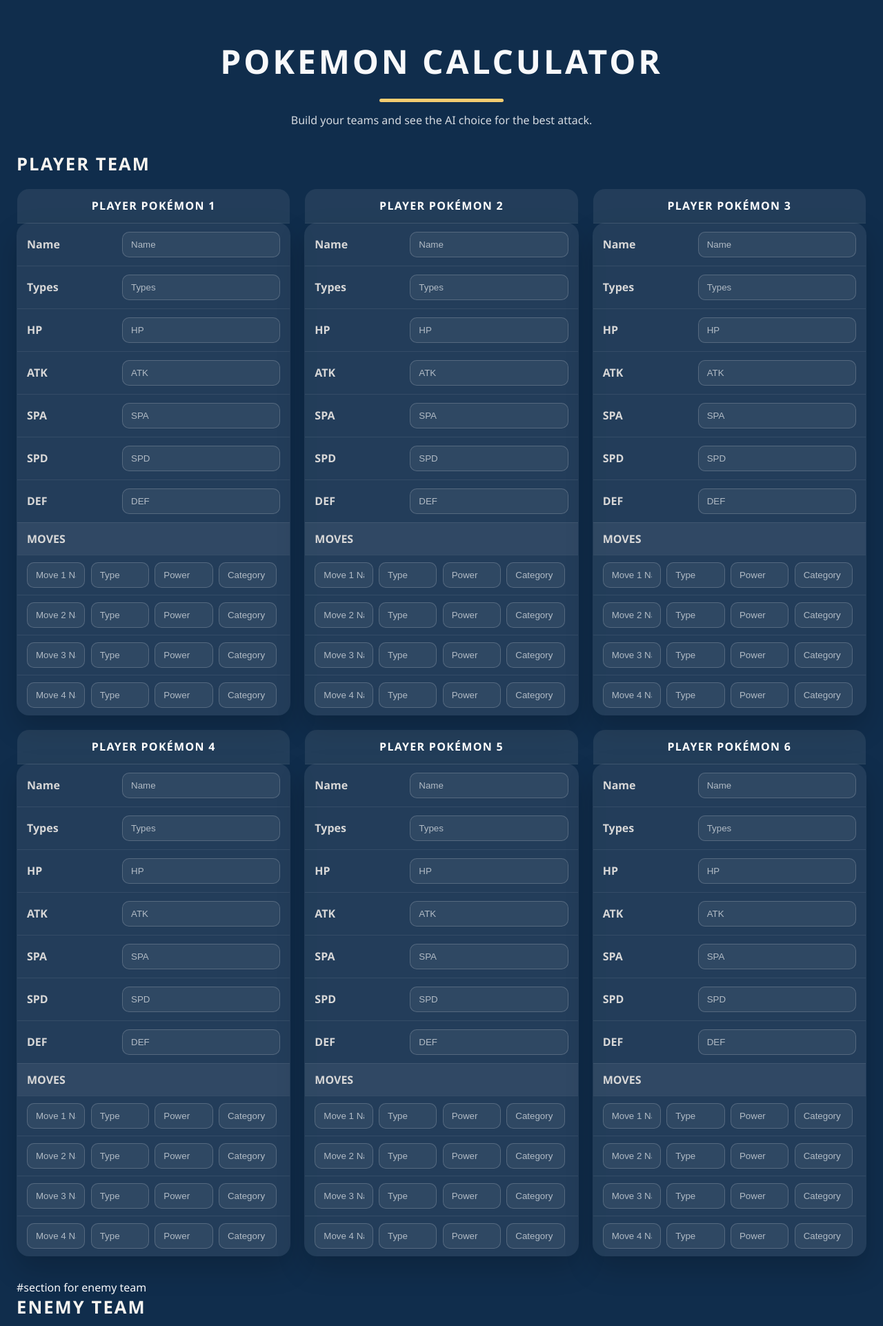
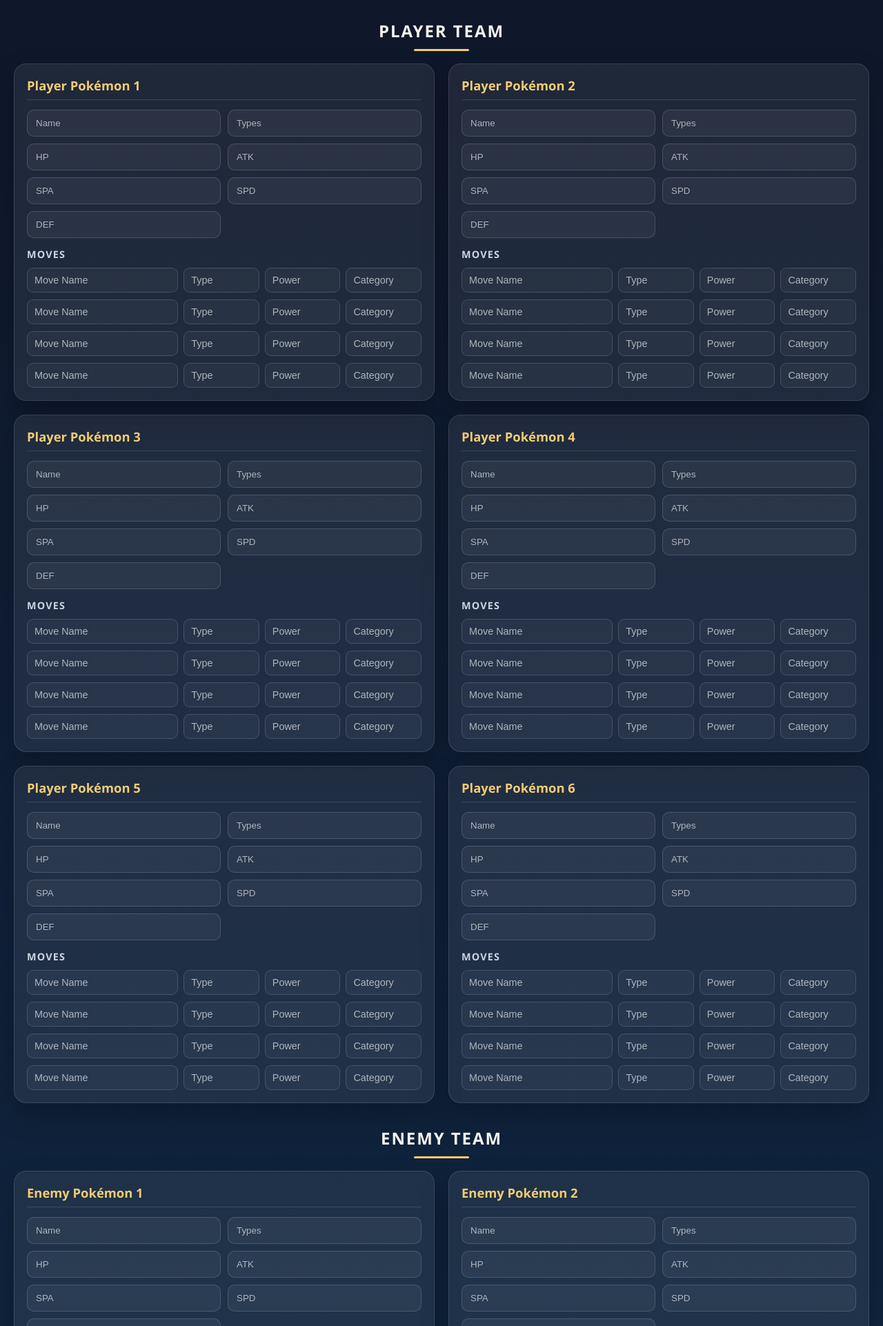
Before and after one commit to Sarkes-ita/CPU-PKMO-Version-2.0, a Flask app: page / in a window 1280 px wide. Shown: the top 1922 px of the page at 69% size. Run offline with Flask 3, Linux system fonts and the light colour scheme.

Commit message:
Version 3.0

```diff
--- a/engine.py
+++ b/engine.py
@@ -38,4 +38,4 @@ def choose_action(trainer, enemy, type_chart):
 
     remaining_hp = max(0, defender.current_hp - dmg)
 
-    return f"USE {best_move.name} → enemy HP: {int(remaining_hp)}"
+    return f"USE {best_move.name} -> enemy HP: {int(remaining_hp)}"
--- a/static/style.css
+++ b/static/style.css
@@ -1,156 +1,224 @@
+* {
+    box-sizing: border-box;
+}
+
 body {
     margin: 0;
     font-family: 'Segoe UI', Tahoma, Geneva, Verdana, sans-serif;
-    background: #102d4c;
+    background: linear-gradient(180deg, #0f172a 0%, #102d4c 100%);
     color: #f8f9fb;
+    min-height: 100vh;
 }
 
-.page-wrapper {
-    max-width: 1400px;
+main {
+    width: 100%;
+    max-width: 1500px;
     margin: 0 auto;
-    padding: 24px;
+    padding: 28px 20px 48px;
 }
 
-.hero {
-    text-align: center;
-    padding: 32px 20px 16px;
+form {
+    display: flex;
+    flex-direction: column;
+    gap: 34px;
 }
 
-.hero h1 {
-    margin: 0;
-    font-size: 3rem;
-    letter-spacing: 0.08em;
-    text-transform: uppercase;
+/* SEZIONI TEAM */
+.team-section {
+    width: 100%;
 }
 
-.hero p {
-    opacity: 0.85;
-    margin: 14px auto 0;
-    max-width: 760px;
-    line-height: 1.6;
+.team-section h2 {
+    margin: 0 0 18px;
+    font-size: 1.5rem;
+    text-transform: uppercase;
+    letter-spacing: 0.08em;
+    color: #f7f4f0;
+    text-align: center;
+    position: relative;
 }
 
-.divider {
-    width: 180px;
-    height: 5px;
-    margin: 22px auto 0;
+.team-section h2::after {
+    content: "";
+    display: block;
+    width: 80px;
+    height: 3px;
     background: #f4cc70;
+    margin: 10px auto 0;
     border-radius: 999px;
 }
 
-main {
-    padding: 16px 0 40px;
+/* GRIGLIA DELLE CARD */
+.team-grid {
+    display: grid;
+    grid-template-columns: repeat(2, 1fr);
+    gap: 20px;
+    align-items: start;
 }
 
-.team-section {
-    margin-bottom: 34px;
+/* CARD POKÉMON */
+.pokemon-card {
+    display: flex;
+    flex-direction: column;
+    gap: 14px;
+    width: 100%;
+    padding: 18px;
+    border-radius: 18px;
+    background: rgba(255, 255, 255, 0.07);
+    border: 1px solid rgba(255, 255, 255, 0.12);
+    box-shadow: 0 18px 40px rgba(0, 0, 0, 0.22);
+    overflow: hidden;
 }
 
-.team-section h2 {
-    font-size: 1.6rem;
-    margin: 0 0 18px;
-    text-transform: uppercase;
-    letter-spacing: 0.08em;
-    color: #f7f4f0;
+.pokemon-card h3 {
+    margin: 0;
+    font-size: 1.15rem;
+    font-weight: 700;
+    color: #f4cc70;
+    padding-bottom: 8px;
+    border-bottom: 1px solid rgba(255, 255, 255, 0.12);
 }
 
-.team-grid {
+/* STATI */
+.stats-section {
     display: grid;
-    grid-template-columns: repeat(auto-fit, minmax(300px, 1fr));
-    gap: 20px;
+    grid-template-columns: repeat(2, minmax(0, 1fr));
+    gap: 10px;
+    width: 100%;
 }
 
-.poke-table {
+.stats-section input {
     width: 100%;
-    border-collapse: collapse;
-    background: rgba(255, 255, 255, 0.08);
-    border: 1px solid rgba(255, 255, 255, 0.12);
-    border-radius: 18px;
-    overflow: hidden;
-    box-shadow: 0 18px 40px rgba(0, 0, 0, 0.18);
+    min-width: 0;
+    padding: 11px 12px;
+    border-radius: 10px;
+    border: 1px solid rgba(255, 255, 255, 0.15);
+    background: rgba(255, 255, 255, 0.05);
+    color: #f8f9fb;
+    outline: none;
 }
 
-.poke-table caption {
-    background: rgba(255, 255, 255, 0.08);
-    padding: 14px 18px;
-    font-weight: 700;
-    text-transform: uppercase;
-    letter-spacing: 0.08em;
-    color: #fff;
-}
-
-.poke-table th,
-.poke-table td {
-    padding: 12px 14px;
-    text-align: left;
-    border-bottom: 1px solid rgba(255, 255, 255, 0.08);
-}
-
-.poke-table th {
-    width: 110px;
-    color: #d7d7d7;
-    font-weight: 600;
-}
-
-.poke-table input {
-    width: 100%;
-    box-sizing: border-box;
-    padding: 10px 12px;
-    border: 1px solid rgba(255, 255, 255, 0.18);
-    border-radius: 10px;
-    background: rgba(255, 255, 255, 0.06);
-    color: #f8f9fb;
-}
-
-.poke-table input::placeholder {
+.stats-section input::placeholder,
+.move-row input::placeholder {
     color: rgba(248, 249, 251, 0.65);
 }
 
-.moves-heading {
-    background: rgba(255, 255, 255, 0.06);
-    text-transform: uppercase;
-    color: #f4f4f4;
+.stats-section input:focus,
+.move-row input:focus {
+    border-color: #f4cc70;
+    box-shadow: 0 0 0 3px rgba(244, 204, 112, 0.18);
 }
 
-.move-row td {
-    padding-top: 6px;
-    padding-bottom: 10px;
+/* MOSSA */
+.moves-section {
+    width: 100%;
+    display: flex;
+    flex-direction: column;
+    gap: 10px;
+}
+
+.moves-section h4 {
+    margin: 0;
+    font-size: 0.9rem;
+    text-transform: uppercase;
+    letter-spacing: 0.08em;
+    color: #cbd5e1;
+}
+
+/* OGNI RIGA MOVE NON SI SOVRAPPONE */
+.move-row {
+    display: grid;
+    grid-template-columns: 2fr 1fr 1fr 1fr;
+    gap: 8px;
+    width: 100%;
 }
 
 .move-row input {
-    margin: 4px 4px 0 0;
-    width: 23%;
+    width: 100%;
+    min-width: 0;
+    padding: 9px 10px;
+    border-radius: 9px;
+    border: 1px solid rgba(255, 255, 255, 0.14);
+    background: rgba(255, 255, 255, 0.04);
+    color: #f8f9fb;
+    font-size: 0.9rem;
 }
 
+/* AZIONI */
 .actions {
-    text-align: center;
-    margin-top: 18px;
+    width: 100%;
+    display: flex;
+    justify-content: center;
+    margin-top: 4px;
 }
 
 button {
     border: none;
     background: #f4cc70;
     color: #0f172a;
-    font-weight: 700;
+    font-weight: 800;
     padding: 14px 34px;
     border-radius: 999px;
     cursor: pointer;
+    transition: transform 0.15s ease, opacity 0.15s ease, box-shadow 0.15s ease;
+    box-shadow: 0 10px 24px rgba(244, 204, 112, 0.22);
 }
 
+button:hover {
+    transform: translateY(-2px);
+    opacity: 0.95;
+}
+
+button:active {
+    transform: translateY(0);
+}
+
+/* RISULTATO */
 .result-section {
-    margin-top: 32px;
+    width: 100%;
     padding: 22px;
-    background: rgba(255, 255, 255, 0.08);
-    border: 1px solid rgba(255, 255, 255, 0.1);
     border-radius: 18px;
+    background: rgba(255, 255, 255, 0.07);
+    border: 1px solid rgba(255, 255, 255, 0.12);
 }
 
 .result-section h2 {
-    margin-top: 0;
+    margin: 0 0 12px;
+    color: #f7f4f0;
 }
 
 .result-section p {
-    margin: 12px 0 0;
-    font-size: 1.1rem;
+    margin: 0;
+    font-size: 1.05rem;
     line-height: 1.6;
+    color: #e5e7eb;
 }
+
+/* RESPONSIVE */
+@media (max-width: 900px) {
+    .stats-section {
+        grid-template-columns: 1fr;
+    }
+
+    .move-row {
+        grid-template-columns: 1fr 1fr;
+    }
+}
+
+@media (max-width: 560px) {
+    main {
+        padding: 18px 12px 36px;
+    }
+
+    .team-grid {
+        grid-template-columns: 1fr;
+    }
+
+    .move-row {
+        grid-template-columns: 1fr;
+    }
+
+    .pokemon-card {
+        padding: 14px;
+    }
+}
--- a/templates/index.html
+++ b/templates/index.html
@@ -5,135 +5,34 @@
     <link rel="stylesheet" href="/static/style.css">
 </head>
 <body>
+    <main>
+        <form method="post">
 
-
-<div class="page-wrapper">
-    <header class="hero">
-        <h1>Pokemon Calculator</h1>
-        <div class="divider"></div>
-        <p>Build your teams and see the AI choice for the best attack.</p>
-    </header>
-
-    <main>
             <section class="team-section">
                 <h2>Player Team</h2>
-            <div class="team-grid">
-                {% for i in range(6) %}
-                <table class="poke-table">
-                    <caption>Player Pokémon {{ i + 1 }}</caption>
-                    <tbody>
-                        <tr>
-                            <th>Name</th>
-                            <td><input name="p_name_{{i}}" placeholder="Name"></td>
-                        </tr>
-                        <tr>
-                            <th>Types</th>
-                            <td><input name="p_types_{{i}}" placeholder="Types"></td>
-                        </tr>
-                        <tr>
-                            <th>HP</th>
-                            <td><input name="p_hp_{{i}}" placeholder="HP"></td>
-                        </tr>
-                        <tr>
-                            <th>ATK</th>
-                            <td><input name="p_atk_{{i}}" placeholder="ATK"></td>
-                        </tr>
-                        <tr>
-                            <th>SPA</th>
-                            <td><input name="p_spa_{{i}}" placeholder="SPA"></td>
-                        </tr>
-                        <tr>
-                            <th>SPD</th>
-                            <td><input name="p_spd_{{i}}" placeholder="SPD"></td>
-                        <tr>
-                            <th>DEF</th>
-                            <td><input name="p_dfs_{{i}}" placeholder="DEF"></td>
-                        </tr>
-                        <tr>
-                            <th colspan="2" class="moves-heading">Moves</th>
-                        </tr>
-                        {% for j in range(4) %}
-                        <tr class="move-row">
-                            <td colspan="2">
-                                <input name="p_move_name_{{i}}_{{j}}" placeholder="Move {{ j + 1 }} Name">
-                                <input name="p_move_type_{{i}}_{{j}}" placeholder="Type">
-                                <input name="p_move_power_{{i}}_{{j}}" placeholder="Power">
-                                <input name="p_move_category_{{i}}_{{j}}" placeholder="Category">
-                            </td>
-                        </tr>
-                        {% endfor %}
-                    </tbody>
-                </table>
-                {% endfor %}
-            </div>
+                <div id="player-team" class="team-grid"></div>
             </section>
 
-        <section class="team-section"> #section for enemy team
+            <section class="team-section">
                 <h2>Enemy Team</h2>
-            <div class="team-grid">
-                {% for i in range(6) %}
-                <table class="poke-table">
-                    <caption>Enemy Pokémon {{ i + 1 }}</caption>
-                    <tbody>
-                        <tr>
-                            <th>Name</th>
-                            <td><input name="e_name_{{i}}" placeholder="Name"></td>
-                        </tr>
-                        <tr>
-                            <th>Types</th>
-                            <td><input name="e_types_{{i}}" placeholder="Types"></td>
-                        </tr>
-                        <tr>
-                            <th>HP</th>
-                            <td><input name="e_hp_{{i}}" placeholder="HP"></td>
-                        </tr>
-                        <tr>
-                            <th>ATK</th>
-                            <td><input name="e_atk_{{i}}" placeholder="ATK"></td>
-                        </tr>
-                        <tr>
-                            <th>SPA</th>
-                            <td><input name="e_spa_{{i}}" placeholder="SPA"></td>
-                        </tr>
-                        <tr>
-                            <th>SPD</th>
-                            <td><input name="e_spd_{{i}}" placeholder="SPD"></td>
-                        </tr>
-                        <tr>
-                            <th>DEF</th>
-                            <td><input name="e_dfs_{{i}}" placeholder="DEF"></td>
-                        </tr>
-                        <tr>
-                            <th colspan="2" class="moves-heading">Moves</th>
-                        </tr>
-                        {% for j in range(4) %}
-                        <tr class="move-row">
-                            <td colspan="2">
-                                <input name="e_move_name_{{i}}_{{j}}" placeholder="Move {{ j + 1 }} Name">
-                                <input name="e_move_type_{{i}}_{{j}}" placeholder="Type">
-                                <input name="e_move_power_{{i}}_{{j}}" placeholder="Power">
-                                <input name="e_move_category_{{i}}_{{j}}" placeholder="Category">
-                            </td>
-                        </tr>
-                        {% endfor %}
-                    </tbody>
-                </table>
-                {% endfor %}
-            </div>
+                <div id="enemy-team" class="team-grid"></div>
             </section>
 
             <div class="actions">
                 <button type="submit">Run AI</button>
             </div>
 
-        {% if result %}
+            {% if result %} <!-- only if there is a result to show, otherwise hide the section -->
             <section class="result-section">
                 <h2>AI Decision</h2>
                 <p>{{ result }}</p>
             </section>
             {% endif %}
+
+        </form>
     </main>
-</div>
+
+    <script src="/static/js/form-generator.js"></script>
 
 </body>
 </html>
```
Also changed, not shown: static/js/form-generator.js (added, +109 -0 lines). Lines whose indentation alone changed are shown as unchanged.
